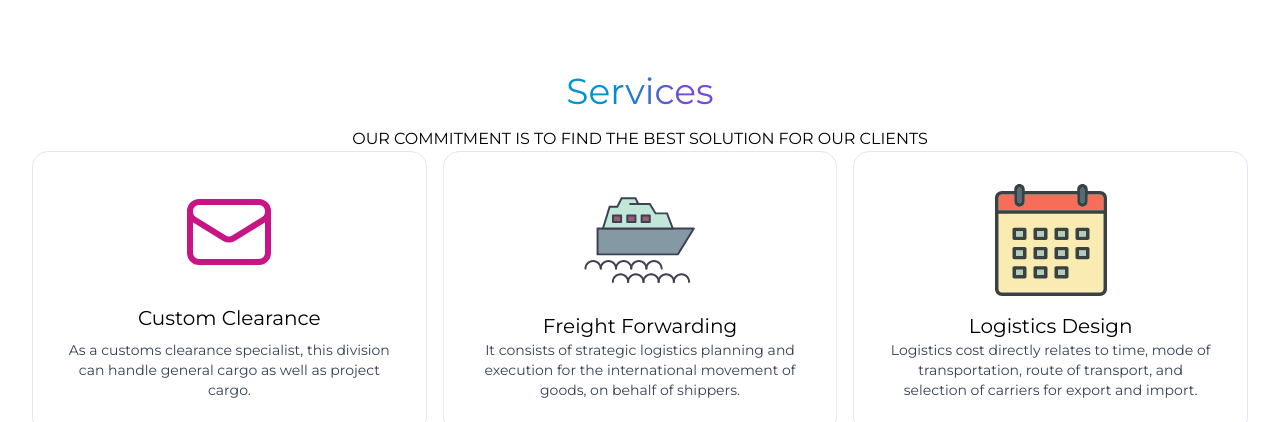
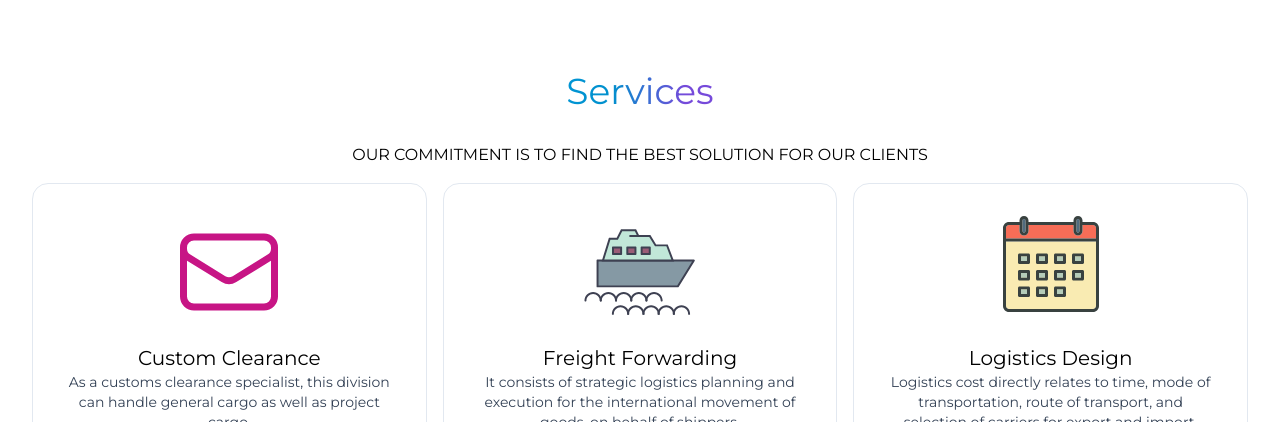
Before and after one commit to SEAWAVEIT/updatedDemoWork, a React (Vite) app: page / in a window 1280 px wide. Shown: the part 2580-3002 px from the top of the page. Built offline with nearby package versions, Linux system fonts and the light colour scheme.

Commit message:
Hero07 resonsive change

```diff
--- a/src/components/Main/Hero07.jsx
+++ b/src/components/Main/Hero07.jsx
@@ -10,7 +10,7 @@ function Hero07() {
     <div className="Hero07 w-full bg-white text-black p-4 md:p-8">
       <div className="flex flex-col items-center gap-4">
         <h1 className="GradientText text-4xl text-center">Services</h1>
-        <p className="text-center">
+        <p className="text-center my-4">
           OUR COMMITMENT IS TO FIND THE BEST SOLUTION FOR OUR CLIENTS
         </p>
       </div>
@@ -24,7 +24,7 @@ function Hero07() {
               viewBox="0 0 24 24"
               strokeWidth={1.5}
               stroke="MediumVioletRed"
-              className="h-24 w-40"
+              className="md:h-28 h-20 w-40"
             >
               <path
                 strokeLinecap="round"
@@ -34,7 +34,7 @@ function Hero07() {
             </svg>
           </div>
           <div className="flex flex-col flex-grow float-end">
-            <h2 className="text-xl my-2 text-center">Custom Clearance</h2>
+            <h2 className="text-xl text-center">Custom Clearance</h2>
             <p className="text-sm text-slate-700 text-center">
               As a customs clearance specialist, this division can handle
               general cargo as well as project cargo.
@@ -59,10 +59,10 @@ function Hero07() {
 
         <div className="card flex gap-4 overflow-hidden rounded-box place-items-center border-[1px] border-slate-200 p-4 md:p-8">
           <div className="flex-shrink-0">
-            <img src={calender} className="h-20 md:h-28" alt="" />
+            <img src={calender} className="h-16 md:h-24" alt="" />
           </div>
           <div className="flex flex-col flex-grow">
-            <h2 className="text-xl text-center">Logistics Design</h2>
+            <h2 className="text-xl md:mt-4 text-center">Logistics Design</h2>
             <p className="text-sm text-slate-700 text-center">
               Logistics cost directly relates to time, mode of transportation,
               route of transport, and selection of carriers for export and
```
